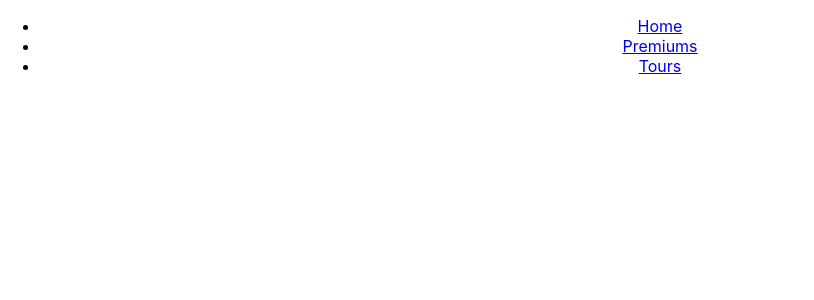
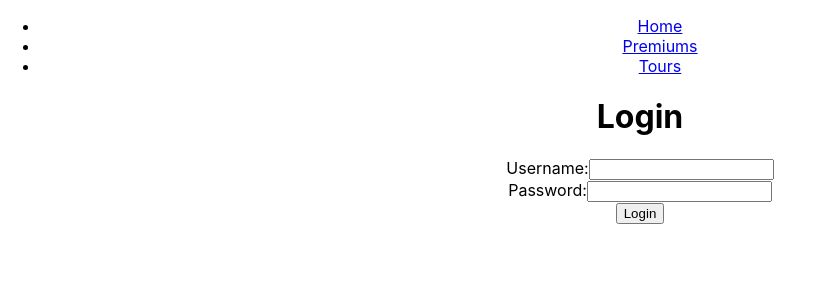
Before and after one commit to Christian1Ramirez/milestone3, a React (Create React App) app: page / in a window 1280 px wide. Shown: the top 300 px of the page, without its empty margins (0-814 px from the left). Built offline with nearby package versions, Linux system fonts and the light colour scheme.

Commit message:
added supabaseClient.js & login.jsx

```diff
--- a/src/App.jsx
+++ b/src/App.jsx
@@ -2,6 +2,7 @@ import './App.css';
 import { BrowserRouter as Router, Link, Route, Routes } from "react-router-dom";
 import Premiums from './components/Premiums';
 import Tours from './components/Tours';
+import Login from './components/Login';
 
 
 function App() {
@@ -10,27 +11,19 @@ function App() {
       <Router>
         <header>
           <ul>
-            <li>
-              <Link to = '/'>Home</Link>
-            </li>
-            <li>
-              <Link to = '/premiums'>Premiums</Link>
-            </li>
-            <li>
-              <Link to = '/tours'>Tours</Link>
-            </li>
+            <li><Link to='/'>Home</Link></li>
+            <li><Link to='/premiums'>Premiums</Link></li>
+            <li><Link to='/tours'>Tours</Link></li>
           </ul>
         </header>
         <main>
           <Routes>
-            {/* add a home route to the path below when ready */}
-            <Route path='/' />
+            <Route path='/' element={<Login />} />
             <Route path='/premiums' element={<Premiums />} />
             <Route path='/tours' element={<Tours />} />
           </Routes>
         </main>
       </Router>
-
     </div>
   );
 }
--- /dev/null
+++ b/src/components/Login.jsx
@@ -0,0 +1,24 @@
+import React from 'react';
+
+function Login() {
+  return (
+    <div>
+      <h1>Login</h1>
+      <form>
+        <label>
+          Username:
+          <input type="text" name="username" />
+        </label>
+        <br />
+        <label>
+          Password:
+          <input type="password" name="password" />
+        </label>
+        <br />
+        <input type="submit" value="Login" />
+      </form>
+    </div>
+  );
+}
+
+export default Login;
--- a/src/components/Tours.jsx
+++ b/src/components/Tours.jsx
@@ -5,12 +5,23 @@ export default function Tours() {
 
     useEffect(() => {
         const fetchData = async () => {
-            const response = await fetch('http://localhost:4005/api/Guests')
-            const json = await response.json()
-            setGuests(json)
-        }
-        fetchData()
-    }, [])
+            try {
+                const response = await fetch('http://localhost:4005/api/Guests');
+
+                if (!response.ok) {
+                    console.error(`Server responded with ${response.status}: ${response.statusText}`);
+                    return;
+                }
+
+                const json = await response.json();
+                setGuests(json);
+            } catch (error) {
+                console.error(`Fetch failed: ${error.message}`);
+            }
+        };
+        fetchData();
+    }, []);
+
 
     return (
         <div>
```
Also changed, not shown: 2 other files (tests, documents, lock files or other folders).
